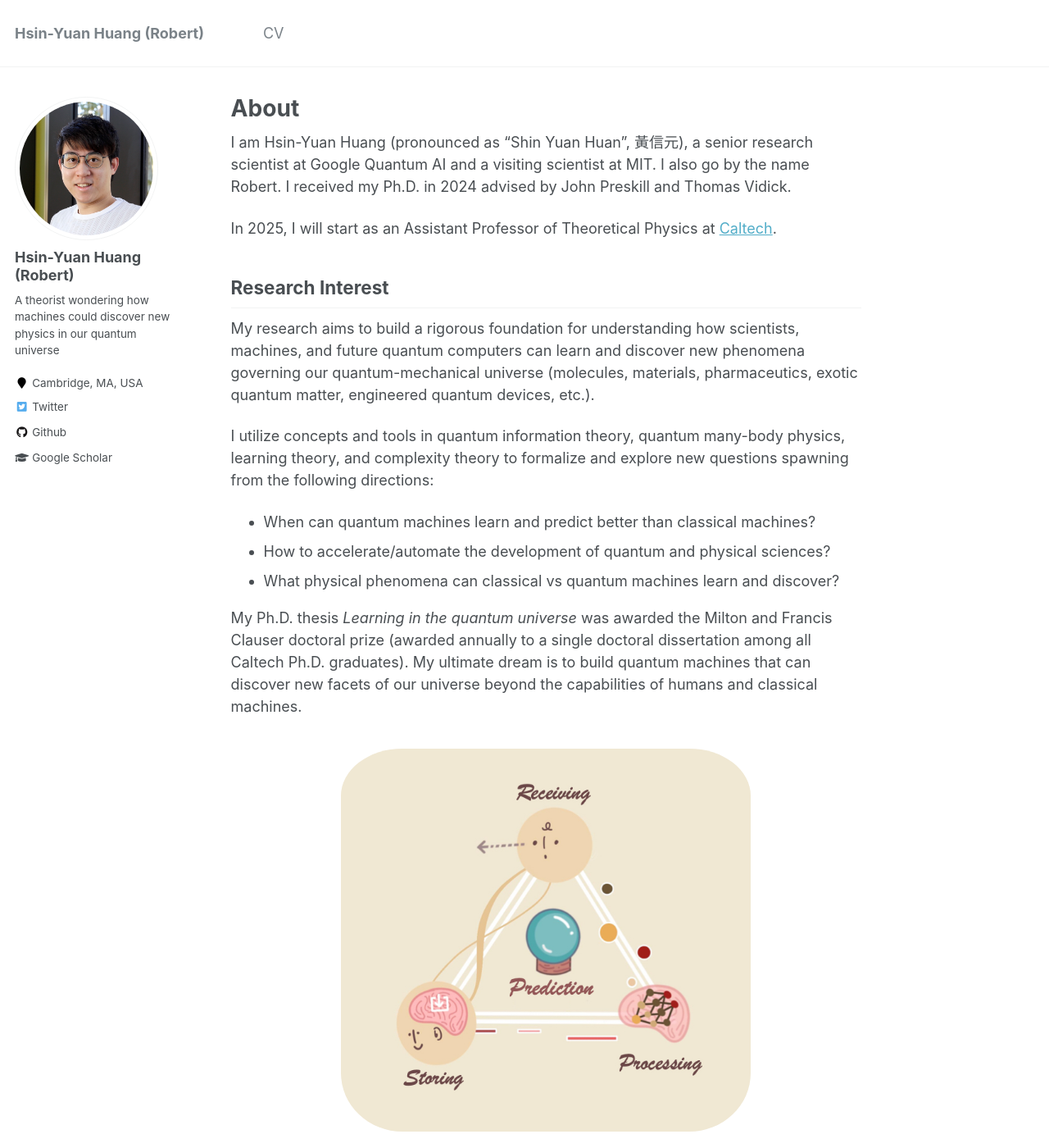
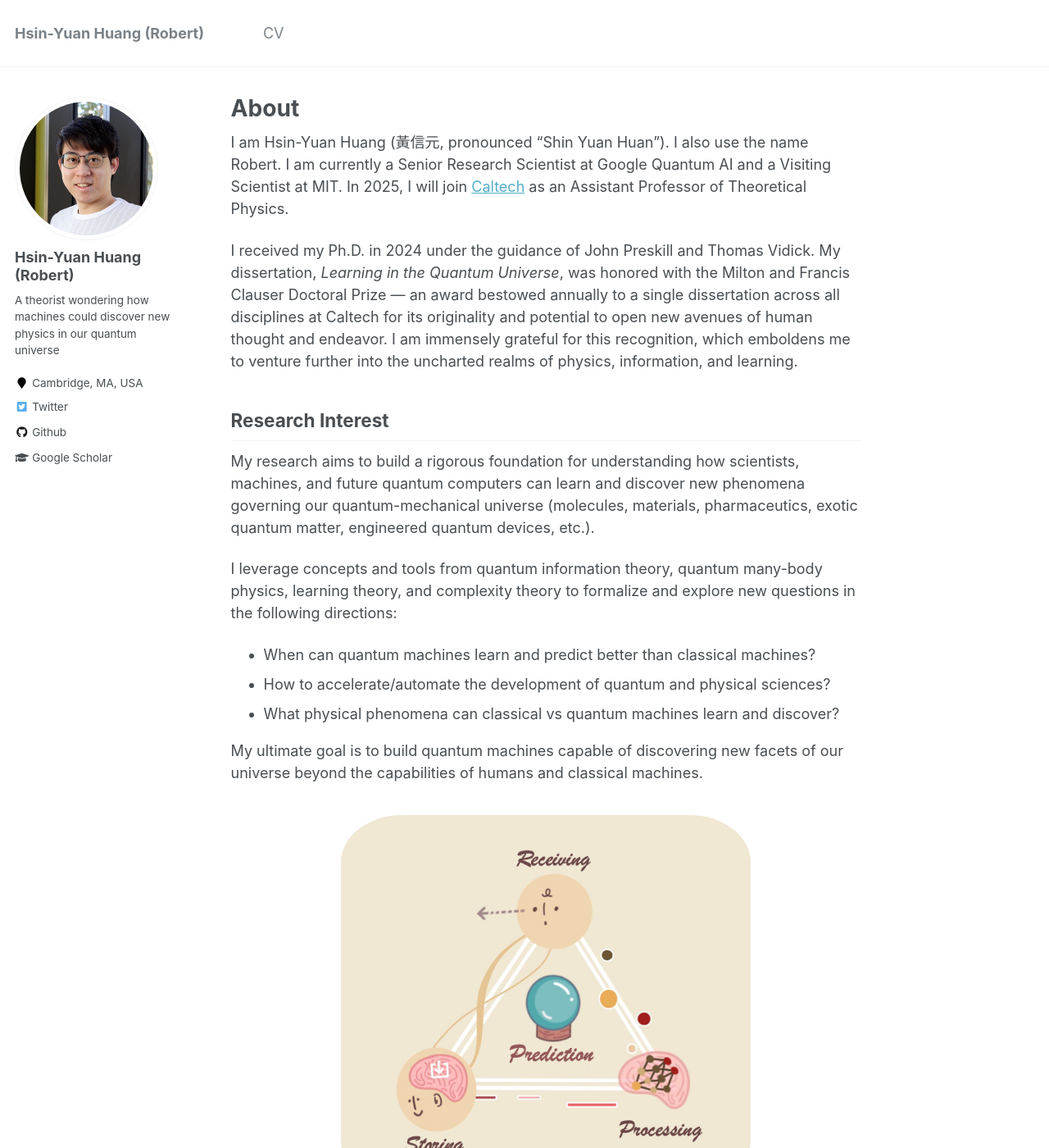
Before and after one commit to hsinyuan-huang/hsinyuan-huang.github.io, a Jekyll site: the page built from _pages/about.md, in a window 1280 px wide and 1400 px high. Shown: the whole window at 82% size. Built offline with Jekyll 4.4.1, drawn with Linux system fonts in a browser that asks for light colours; emoji names are drawn with the system emoji font; formulas are drawn with MathJax 3.

Commit message:
Update about.md

```diff
--- a/_pages/about.md
+++ b/_pages/about.md
@@ -7,21 +7,21 @@ redirect_from:
   - /about.html
 ---
 
-I am Hsin-Yuan Huang (pronounced as "Shin Yuan Huan", 黃信元), a senior research scientist at Google Quantum AI and a visiting scientist at MIT. I also go by the name Robert. I received my Ph.D. in 2024 advised by John Preskill and Thomas Vidick.
+I am Hsin-Yuan Huang (黃信元, pronounced "Shin Yuan Huan"). I also use the name Robert. I am currently a Senior Research Scientist at Google Quantum AI and a Visiting Scientist at MIT. In 2025, I will join [Caltech](https://www.caltech.edu/) as an Assistant Professor of Theoretical Physics.
 
-In 2025, I will start as an Assistant Professor of Theoretical Physics at <a href="https://www.caltech.edu/" target="_blank">Caltech</a>.
+I received my Ph.D. in 2024 under the guidance of John Preskill and Thomas Vidick. My dissertation, *Learning in the Quantum Universe*, was honored with the Milton and Francis Clauser Doctoral Prize --- an award bestowed annually to a single dissertation across all disciplines at Caltech for its originality and potential to open new avenues of human thought and endeavor. I am immensely grateful for this recognition, which emboldens me to venture further into the uncharted realms of physics, information, and learning.
 
 ## Research Interest
 
 My research aims to build a rigorous foundation for understanding how scientists, machines, and future quantum computers can learn and discover new phenomena governing our quantum-mechanical universe (molecules, materials, pharmaceutics, exotic quantum matter, engineered quantum devices, etc.).
 
-I utilize concepts and tools in quantum information theory, quantum many-body physics, learning theory, and complexity theory to formalize and explore new questions spawning from the following directions:
+I leverage concepts and tools from quantum information theory, quantum many-body physics, learning theory, and complexity theory to formalize and explore new questions in the following directions:
 
 * When can quantum machines learn and predict better than classical machines?
 * How to accelerate/automate the development of quantum and physical sciences?
 * What physical phenomena can classical vs quantum machines learn and discover?
 
-My Ph.D. thesis *Learning in the quantum universe* was awarded the Milton and Francis Clauser doctoral prize (awarded annually to a single doctoral dissertation among all Caltech Ph.D. graduates). My ultimate dream is to build quantum machines that can discover new facets of our universe beyond the capabilities of humans and classical machines.
+My ultimate goal is to build quantum machines capable of discovering new facets of our universe beyond the capabilities of humans and classical machines.
 
 <center>
 <img src="assets/img/Intelligence.jpg"
```
